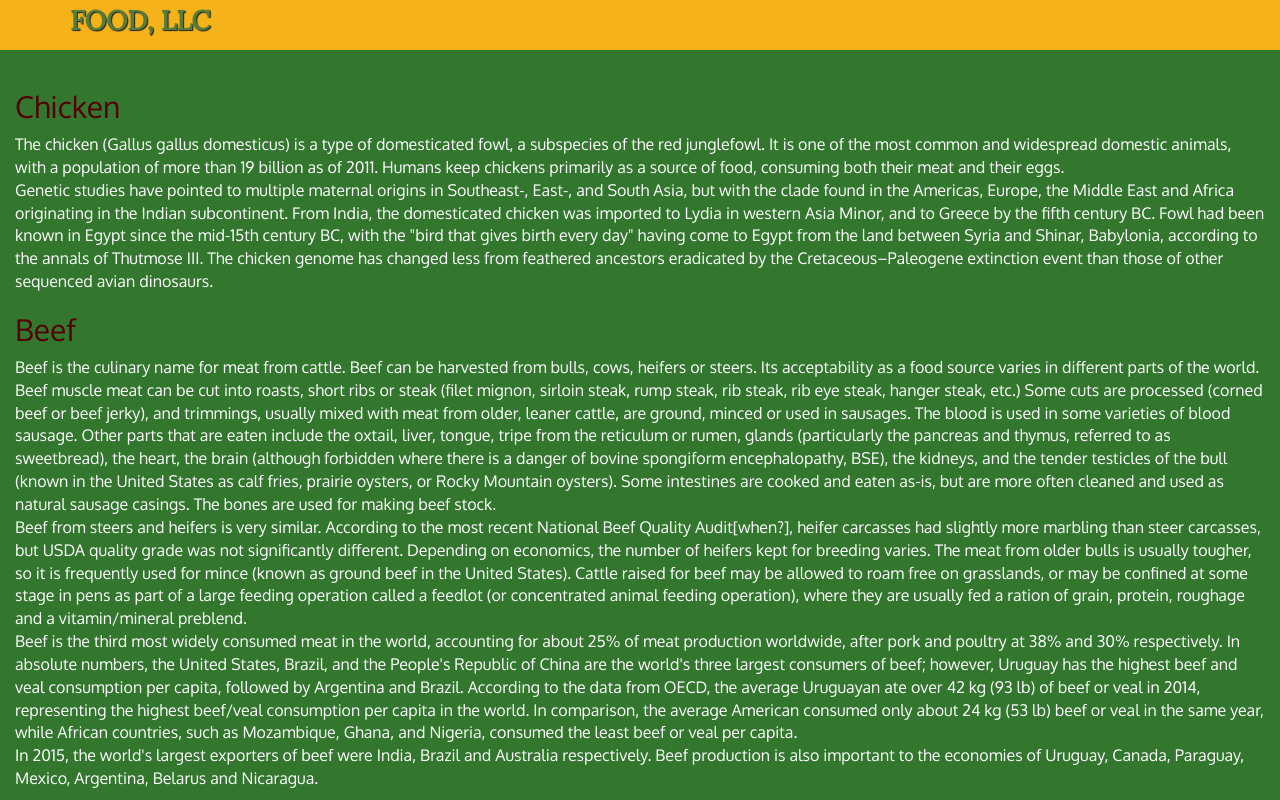
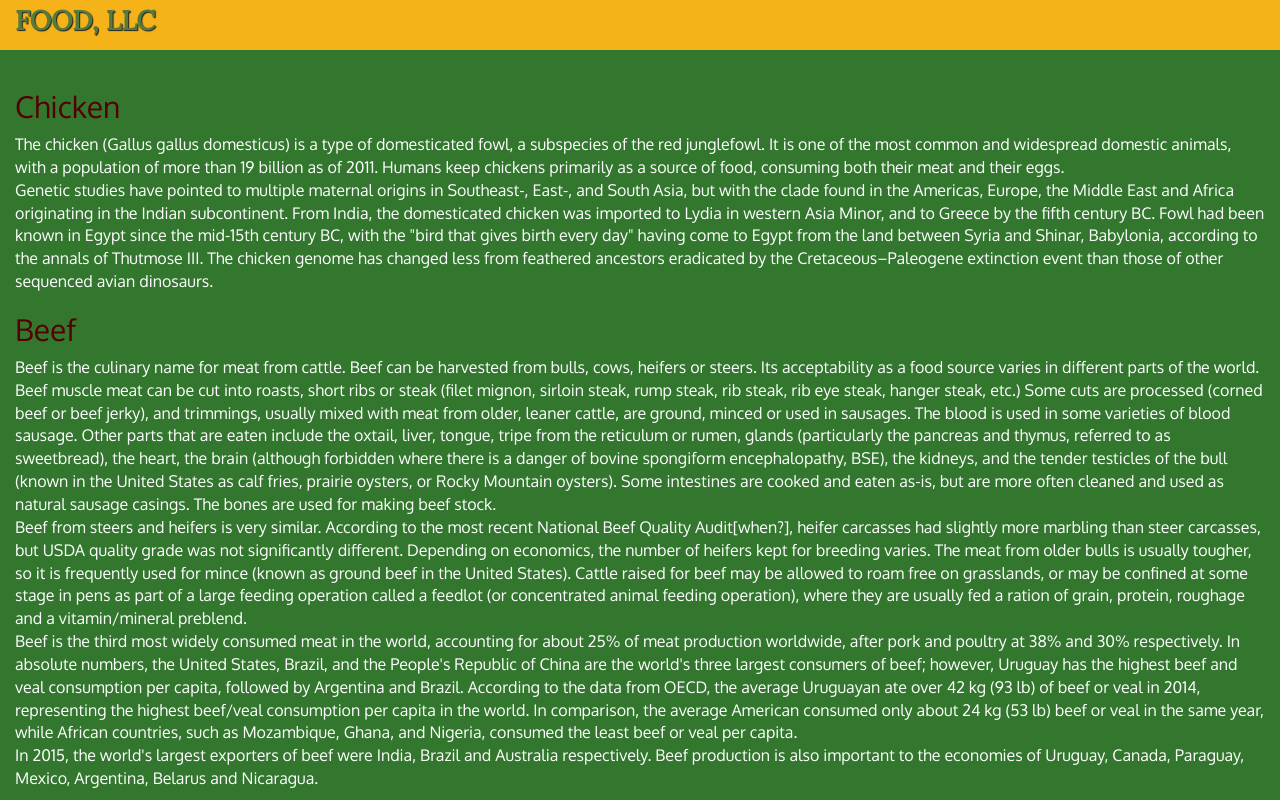
Before and after one commit to patterfinna/coursera-test, a plain HTML site: page module3-solution/index.html in a window 1280 px wide. Shown: the top 800 px of the page. Drawn offline with Linux system fonts and the light colour scheme.

Commit message:
Updated padding and left margin for container.

```diff
--- a/module3-solution/css/styles.css
+++ b/module3-solution/css/styles.css
@@ -10,6 +10,13 @@ body {
   background-color: #f6b319;
   border-radius: 0;
   border: 0;
+  margin-left: -20px;
+  margin-right: -20px;
+}
+
+.container {
+  padding-left: 0px;
+  margin-left: 35px;
 }
 
 .navbar-brand {
```
